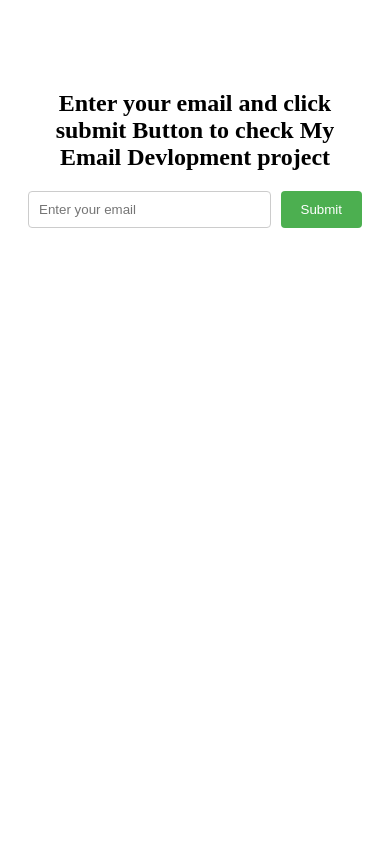
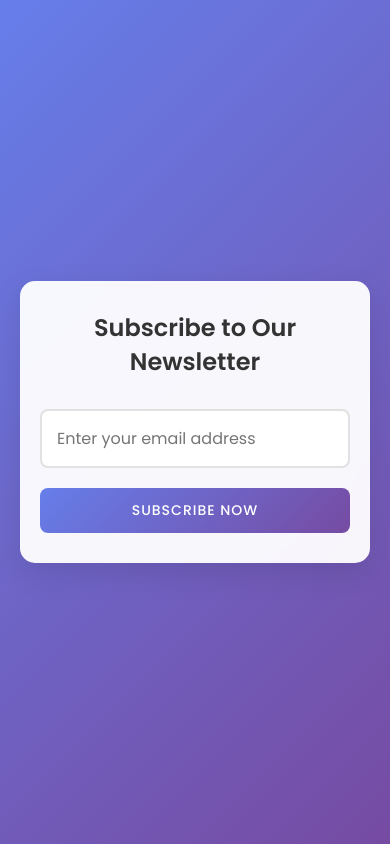
Before and after one commit to Anushree-2005/email-project, a website: page index.html in a window 390 px wide. Drawn offline with Linux system fonts and the light colour scheme.

Commit message:
Enhance email subscription form styling and functionality; add loading animation

```diff
--- a/index.html
+++ b/index.html
@@ -4,49 +4,141 @@
     <meta charset="UTF-8">
     <meta name="viewport" content="width=device-width, initial-scale=1.0">
     <title>Email Subscription</title>
+    <link href="https://fonts.googleapis.com/css2?family=Poppins:wght@300;400;500;600&display=swap" rel="stylesheet">
     <style>
+        * {
+            margin: 0;
+            padding: 0;
+            box-sizing: border-box;
+            font-family: 'Poppins', sans-serif;
+        }
+
+        body {
+            min-height: 100vh;
+            display: flex;
+            align-items: center;
+            justify-content: center;
+            background: linear-gradient(135deg, #667eea 0%, #764ba2 100%);
+            padding: 20px;
+        }
+
         .container {
-            max-width: 400px;
-            margin: 50px auto;
-            padding: 20px;
+            max-width: 450px;
+            width: 100%;
+            background: rgba(255, 255, 255, 0.95);
+            padding: 40px 30px;
+            border-radius: 15px;
+            box-shadow: 0 10px 30px rgba(0, 0, 0, 0.1);
+            backdrop-filter: blur(5px);
+        }
+
+        h2 {
+            font-size: 1.8rem;
+            color: #333;
+            margin-bottom: 30px;
             text-align: center;
+            line-height: 1.4;
         }
+
         .email-form {
             display: flex;
-            gap: 10px;
-            justify-content: center;
+            flex-direction: column;
+            gap: 20px;
         }
+
         input[type="email"] {
-            padding: 10px;
-            width: 250px;
-            border: 1px solid #ccc;
-            border-radius: 4px;
+            padding: 15px;
+            width: 100%;
+            border: 2px solid #e1e1e1;
+            border-radius: 8px;
+            font-size: 16px;
+            transition: all 0.3s ease;
+            outline: none;
         }
+
+        input[type="email"]:focus {
+            border-color: #764ba2;
+            box-shadow: 0 0 0 3px rgba(118, 75, 162, 0.2);
+        }
+
         button {
-            padding: 10px 20px;
-            background-color: #4CAF50;
+            padding: 15px 30px;
+            background: linear-gradient(135deg, #667eea 0%, #764ba2 100%);
             color: white;
             border: none;
-            border-radius: 4px;
+            border-radius: 8px;
+            font-size: 16px;
+            font-weight: 500;
             cursor: pointer;
+            transition: all 0.3s ease;
+            text-transform: uppercase;
+            letter-spacing: 1px;
         }
+
         button:hover {
-            background-color: #45a049;
+            transform: translateY(-2px);
+            box-shadow: 0 5px 15px rgba(0, 0, 0, 0.2);
+        }
+
+        button:active {
+            transform: translateY(0);
+        }
+
+        @media (max-width: 480px) {
+            .container {
+                padding: 30px 20px;
+            }
+
+            h2 {
+                font-size: 1.5rem;
+            }
+
+            button {
+                padding: 12px 25px;
+                font-size: 14px;
+            }
+        }
+
+        /* Loading animation */
+        .loading {
+            position: relative;
+            opacity: 0.7;
+            pointer-events: none;
+        }
+
+        .loading::after {
+            content: '';
+            position: absolute;
+            width: 20px;
+            height: 20px;
+            top: 50%;
+            left: 50%;
+            margin: -10px 0 0 -10px;
+            border: 3px solid rgba(255,255,255,0.3);
+            border-radius: 50%;
+            border-top-color: #fff;
+            animation: spin 1s ease-in-out infinite;
+        }
+
+        @keyframes spin {
+            to { transform: rotate(360deg); }
         }
     </style>
 </head>
 <body>
     <div class="container">
-        <h2>Enter your email and click submit Button to check My Email Devlopment project </h2>
+        <h2>Subscribe to Our Newsletter</h2>
         <form class="email-form" id="emailForm">
-            <input type="email" id="userEmail" placeholder="Enter your email" required>
-            <button type="submit">Submit</button>
+            <input type="email" id="userEmail" placeholder="Enter your email address" required>
+            <button type="submit">Subscribe Now</button>
         </form>
     </div>
 
     <script>
         document.getElementById('emailForm').addEventListener('submit', async (e) => {
             e.preventDefault();
+            const button = e.target.querySelector('button');
+            button.classList.add('loading');
 
             const email = document.getElementById('userEmail').value;
 
@@ -69,6 +161,8 @@
                 }
             } catch (error) {
                 alert('Error: ' + error.message);
+            } finally {
+                button.classList.remove('loading');
             }
         });
     </script>
```
Also changed, not shown: 1 other file.
